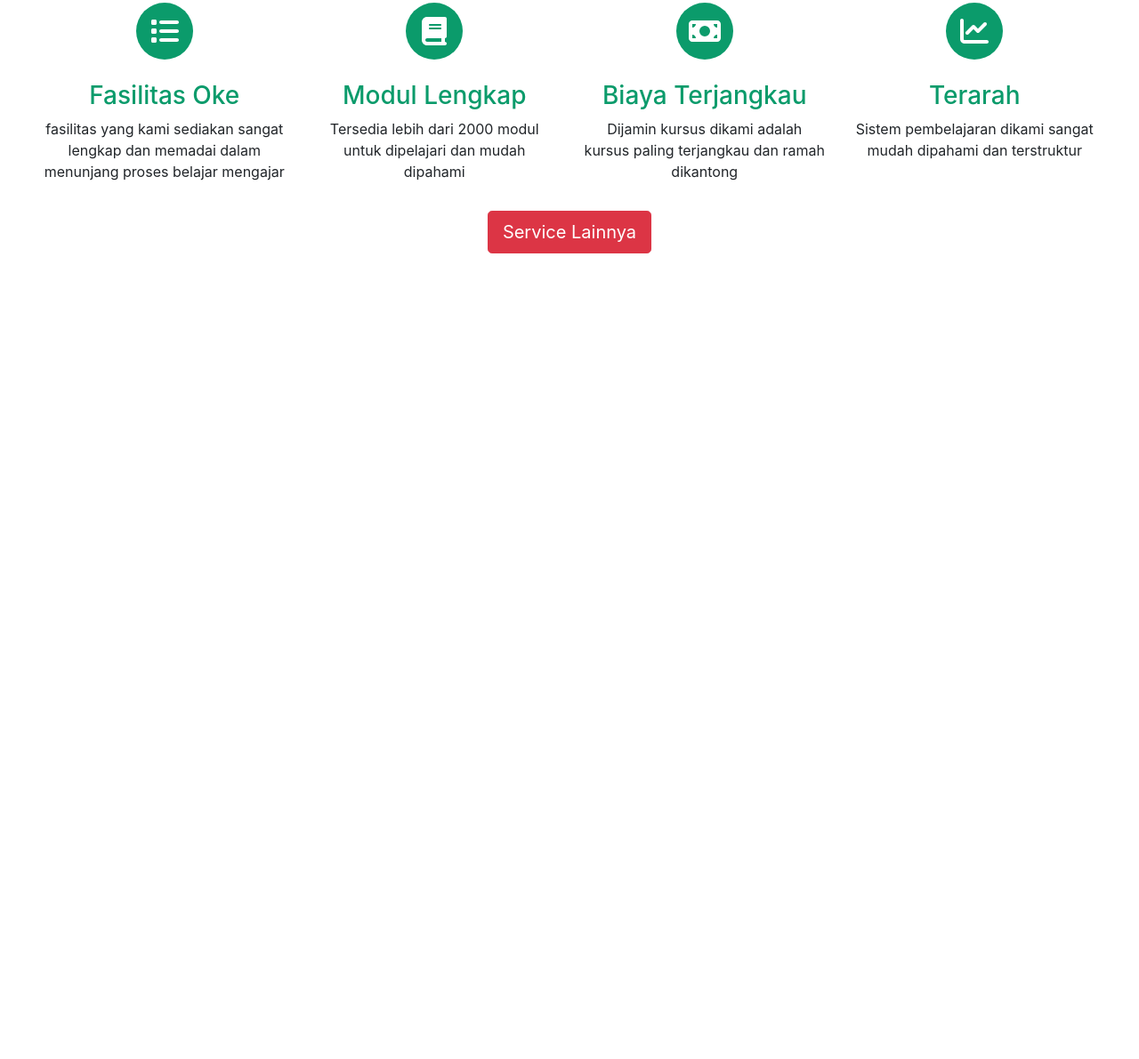
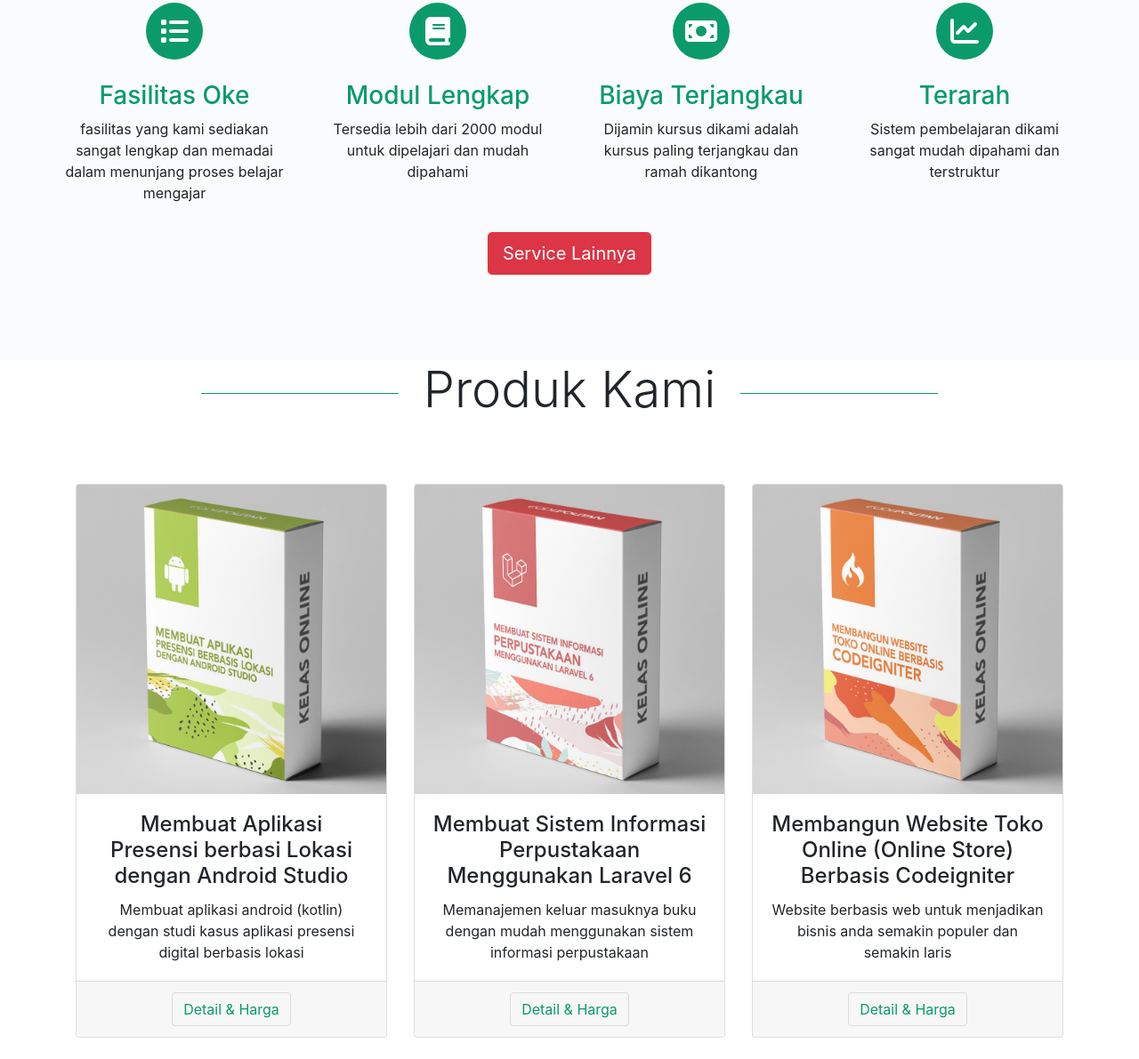
Before and after one commit to hanissiddiq/LP-Bootstrap-Codepolitan, a plain HTML site: page index.html in a window 1280 px wide. Shown: the part 589-1780 px from the top of the page at 89% size. Before the commit the page ends 970 px from the top, so only its background shows below. Drawn offline with nearby package versions, Linux system fonts and the light colour scheme.

Commit message:
Menambahkan Section Produk

```diff
--- a/index.html
+++ b/index.html
@@ -71,6 +71,18 @@
         left: 0.5em;
         margin-right: -50%;
       }
+
+      .button-sekunder {
+        background-color: transparent;
+        border-color: #dbdbdb;
+        color: #0b9b6b;
+      }
+
+      .button-sekunder:hover {
+        background-color: #0b9b6b;
+        border-color: #dbdbdb;
+        color: #fff;
+      }
     </style>
 
     <title>Codepolitan</title>
@@ -140,7 +152,7 @@
     <!-- haeder end -->
 
     <!-- service start -->
-    <section id="services" class="container-fluid service-style"></section>
+    <section id="services" class="container-fluid service-style">
       <div class="row text-center p-5">
         <div class="col-12 pb-4">
           <h2 class="mb-3 display-4">Mengapa memilih kami ?</h2>
@@ -184,7 +196,9 @@
           </span>
 
           <h3 class="mt-4 text-green">Terarah</h3>
-        <p>Sistem pembelajaran dikami sangat mudah dipahami dan terstruktur</p>
+          <p>
+            Sistem pembelajaran dikami sangat mudah dipahami dan terstruktur
+          </p>
         </div>
 
         <div class="col-12 pt-3 mb-5">
@@ -193,13 +207,127 @@
           >
         </div>
       </div>
+    </section>
+    <!-- service end -->
 
-    <section id="product"></section>
+    <!-- Product Start -->
+    <section id="product" class="container">
+      <div class="row text-center">
+        <div class="col-12 pb-4">
+          <h2 class="display-4 text-center mb-5">Produk Kami</h2>
+        </div>
 
+        <!-- Produk pertama -->
+        <div class="col-md-4 mb-4">
+          <div class="card">
+            <img
+              class="card-img-top"
+              style="max-width: 400px"
+              src="images/img1.jpg"
+              alt="Product 1"
+            />
+
+            <div class="card-body" style="min-height: 200px">
+              <h4 class="card-title">
+                Membuat Aplikasi Presensi berbasi Lokasi dengan Android Studio
+              </h4>
+              <p class="card-text">
+                Membuat aplikasi android (kotlin) dengan studi kasus aplikasi
+                presensi digital berbasis lokasi
+              </p>
+            </div>
+            <div class="card-footer">
+              <a href="#" class="btn button-sekunder"> Detail & Harga</a>
+            </div>
+          </div>
+        </div>
+
+        <!-- produk kedua -->
+        <div class="col-md-4 mb-4">
+          <div class="card">
+            <img
+              class="card-img-top"
+              style="max-width: 400px"
+              src="images/img2.jpg"
+              alt="Product 2"
+            />
+
+            <div class="card-body" style="min-height: 200px">
+              <h4 class="card-title">
+                Membuat Sistem Informasi Perpustakaan Menggunakan Laravel 6
+              </h4>
+              <p class="card-text">
+                Memanajemen keluar masuknya buku dengan mudah menggunakan sistem
+                informasi perpustakaan
+              </p>
+            </div>
+            <div class="card-footer">
+              <a href="#" class="btn button-sekunder"> Detail & Harga</a>
+            </div>
+          </div>
+        </div>
+
+        <!-- produk ketiga -->
+        <div class="col-md-4 mb-4">
+          <div class="card">
+            <img
+              class="card-img-top"
+              style="max-width: 400px"
+              src="images/img3.jpg"
+              alt="Product 3"
+            />
+
+            <div class="card-body" style="min-height: 200px">
+              <h4 class="card-title">
+                Membangun Website Toko Online (Online Store) Berbasis
+                Codeigniter
+              </h4>
+              <p class="card-text">
+                Website berbasis web untuk menjadikan bisnis anda semakin
+                populer dan semakin laris
+              </p>
+            </div>
+            <div class="card-footer">
+              <a href="#" class="btn button-sekunder"> Detail & Harga</a>
+            </div>
+          </div>
+        </div>
+
+        <!-- produk keempat -->
+        <!-- <div class="col-md-4 mb-4">
+          <div class="card">
+            <img
+              class="card-img-top"
+              style="max-width: 400px"
+              src="images/img4.jpg"
+              alt="Product 4"
+            />
+
+            <div class="card-body" style="min-height: 200px">
+              <h4 class="card-title">
+                Membuat Web Kuliner Menggunakan React Js
+              </h4>
+              <p class="card-text">
+                Membuat aplikasi android (kotlin) dengan studi kasus aplikasi
+                presensi digital berbasis lokasi
+              </p>
+            </div>
+            <div class="card-footer">
+              <a href="#" class="btn button-sekunder"> Detail & Harga</a>
+            </div>
+          </div>
+        </div> -->
+      </div>
+    </section>
+    <!-- Product End -->
+
+    <!-- About Start -->
     <section id="about"></section>
+    <!-- About End -->
 
+    <!-- contact Start -->
     <section id="contact"></section>
-    <!-- service end -->
+    <!-- contact End -->
 
     <!-- footer start -->
     <footer></footer>
```
Also changed, not shown: images/img1.jpg (added), images/img2.jpg (added), images/img3.jpg (added), images/img4.jpg (added). Lines whose indentation alone changed are shown as unchanged.
